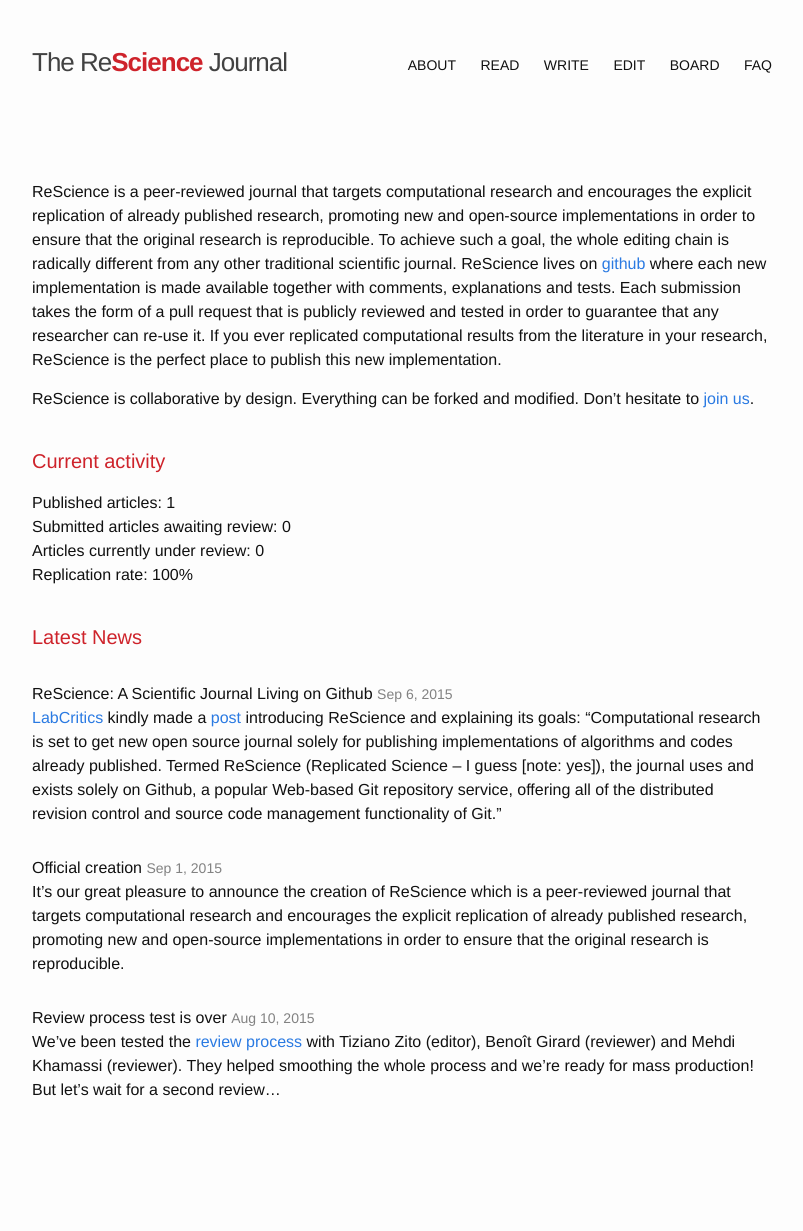
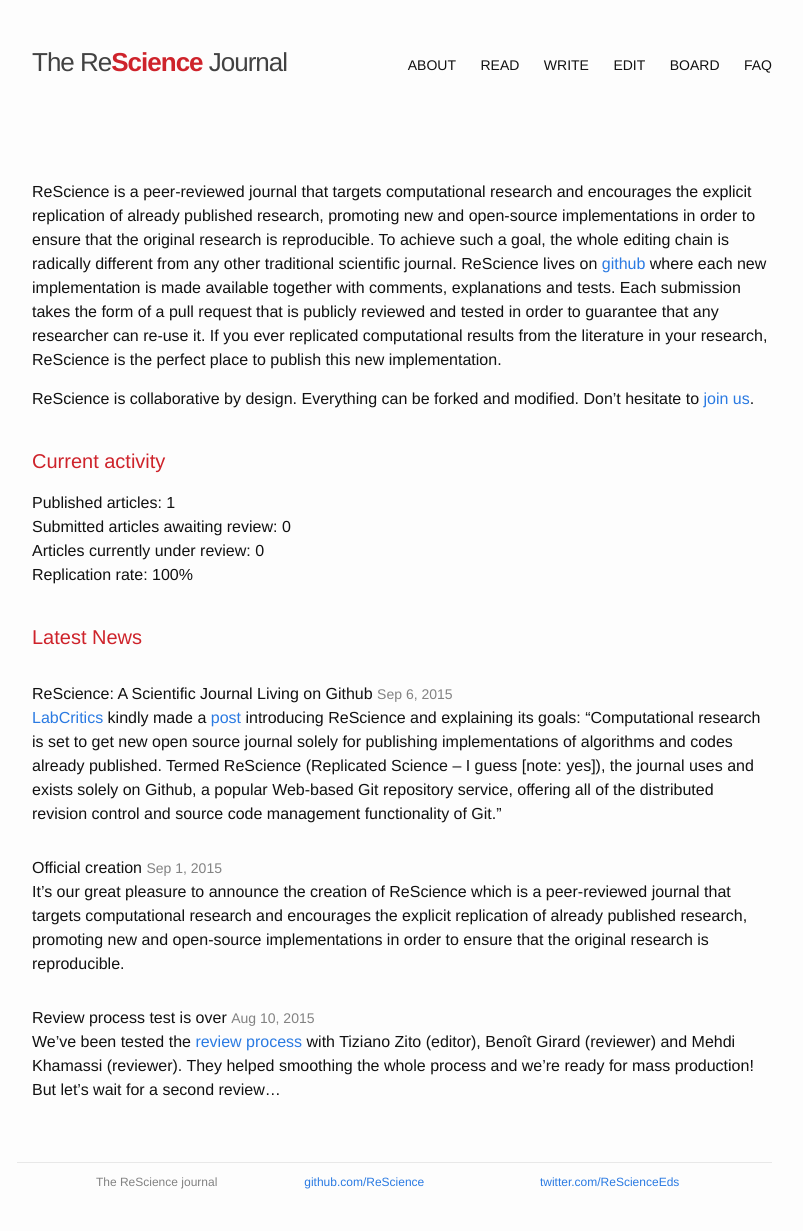
Before and after one commit to ReScience/rescience.github.io, a Jekyll site: the page built from index.md, in a window 1280 px wide. Shown: the whole page, without its empty margins (238-1041 px from the left). Built offline with Jekyll 4.4.1, drawn with Linux system fonts in a browser that asks for light colours; Markdown is read by kramdown in place of the engine named in the settings; before the commit the page ends 1162 px from its top, so only the background shows below that.

Commit message:
Added footer

```diff
--- a/_includes/footer.html
+++ b/_includes/footer.html
@@ -1,2 +1,26 @@
-<footer>
+<footer class="site-footer">
+  <div class="wrapper">
+
+    <div class="footer-col-wrapper">
+      <div class="footer-col footer-col-1">
+        <ul class="social-media-list">
+          <li>The Re<strong>Science</strong> journal</li>
+        </ul>
+      </div>
+
+      <div class="footer-col footer-col-2">
+        <ul class="social-media-list">
+          <li><a href="http://github.com/rescience">github.com/ReScience</a></li>
+        </ul>
+      </div>
+
+      <div class="footer-col footer-col-3">
+        <ul class="social-media-list">
+          <li><a href="http://twitter.com/ReScienceEds">twitter.com/ReScienceEds</a></li>
+        </ul>
+      </div>
+    </div>
+
+  </div>
+
 </footer>
--- a/css/main.scss
+++ b/css/main.scss
@@ -131,3 +131,17 @@
   line-height: 1.5;
   border-radius: 3px;
 }
+
+.footer-col-wrapper {
+    font-size: 12px;
+    text-align: center;
+    border-top: 1px solid $grey-color-light;
+    padding: 10px 0;
+}
+
+
+.site-footer {
+//    border-top: 1px solid $grey-color-light;
+    border: none;
+    padding: 0;
+}
```
Also changed, not shown: README.md.
